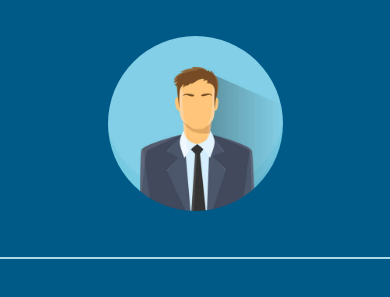
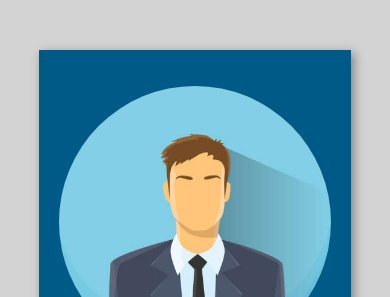
Before and after one commit to hasso5703/WEBSITE-CV, a plain HTML site: page index.html in a window 390 px wide. Shown: the top 297 px of the page. Drawn offline with Linux system fonts and the light colour scheme.

Commit message:
Update style.css

```diff
--- a/style.css
+++ b/style.css
@@ -6,6 +6,7 @@ html, body
 	font-family: arial, sans-serif;
 	width: 100%;
 	overflow-x: hidden;
+
 
 }
 
@@ -20,14 +21,16 @@ html, body
 {
 	background-color: #005a87;
 	width: 35%;
-	color: red;
+	color: white;
 	flex-basis: 35%;
+
 
 }
 
 #divimg img
 {
 	border-radius: 50%;
+
 }
 
 #blocdedroite
@@ -37,41 +40,74 @@ html, body
 	flex-basis: 65%;
 }
 
-@media screen and (max-width: 1200px)
+@media screen and (max-width: 640px)
 {
 	#blocdegauche
 	{
 		flex-basis: 100%;
+
+
 	}
 
 	#blocdedroite
 	{
 		flex-basis: 100%;
 	}
-	#divimg img
-	{
-		width: 50%;
-		height: 50%;
+
+
+  	* {
+		box-sizing: border-box;
 	}
+
+
+
+	body {
+		width: auto;
+		margin: 0;
+		padding: 0;
+	}
+
+
+
+	img {
+		height: auto;
+		max-width: 100%;
+	}
+
+
+
+	.hide_mobile {
+		display: none !important;
+	}
+
+
 
 
 }
 
+
+
+
 body
 {
-        margin-top: 0;
-        margin-bottom: 0;
+        margin-top: 50px;
+        margin-bottom: 50px;
         margin-left: auto;
         margin-right: auto;
-        background-color: #fff5ee;
+        background-color: lightgrey;
+        width: 80%;
+        box-shadow: 3px 3px 10px grey;
+
+
 }
 
 #blocdedroite div
 {
 	padding: 10px;
 	margin: 15px;
-	box-shadow: 1px 1px 6px black;
+	box-shadow: 1px 1px 10px grey;
 	background-color: #FFFAFA;
+	border-radius: 10px;
 }
 
 #blocdedroite #un
@@ -90,6 +126,7 @@ body
 
 	text-align: center;
 	padding: 20px;
+
 }
 
 #divcontact
@@ -97,15 +134,18 @@ body
 
 	padding: 20px;
 	list-style-type: none;
+
 }
 #divcontact ul
 {
 	list-style-type: none;
+	max-width: 100%;
 }
 
 #divnom
 {
 	padding: 20px;
+
 }
 
 #divformation
@@ -121,6 +161,7 @@ body
 .contain
 {
 	display: flex;
+
 }
 .texte ul li
 {
@@ -136,9 +177,18 @@ footer
 {
 	background-color: lightblue;
 	text-align: center;
+	width: 100%;
 }
 
 #divimg, #divnom, #divcontact, #divformation
 {
 	border-bottom: 2px solid lightblue;
 }
+
+.liste .icone li {
+	padding-bottom: 20px;
+}
+
+*{
+	max-width: 100%;
+}
```
